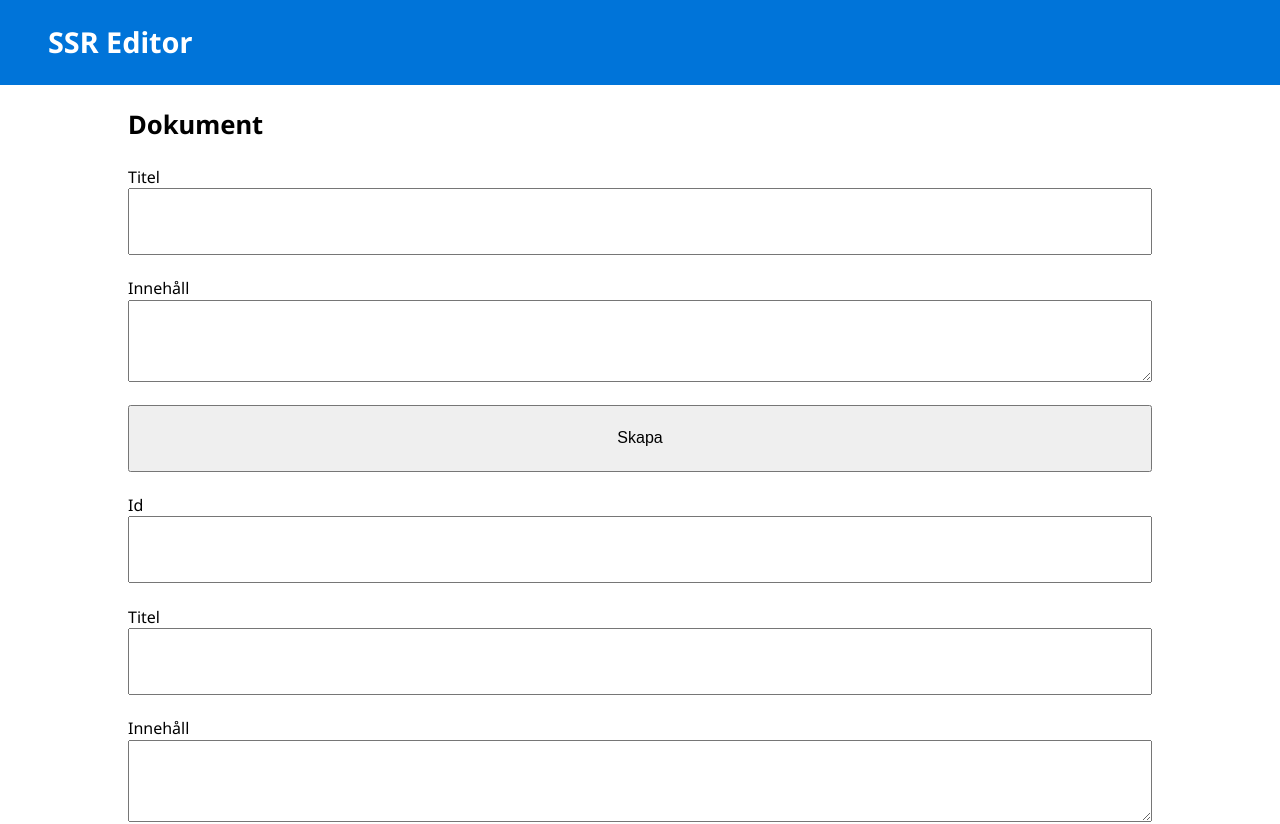
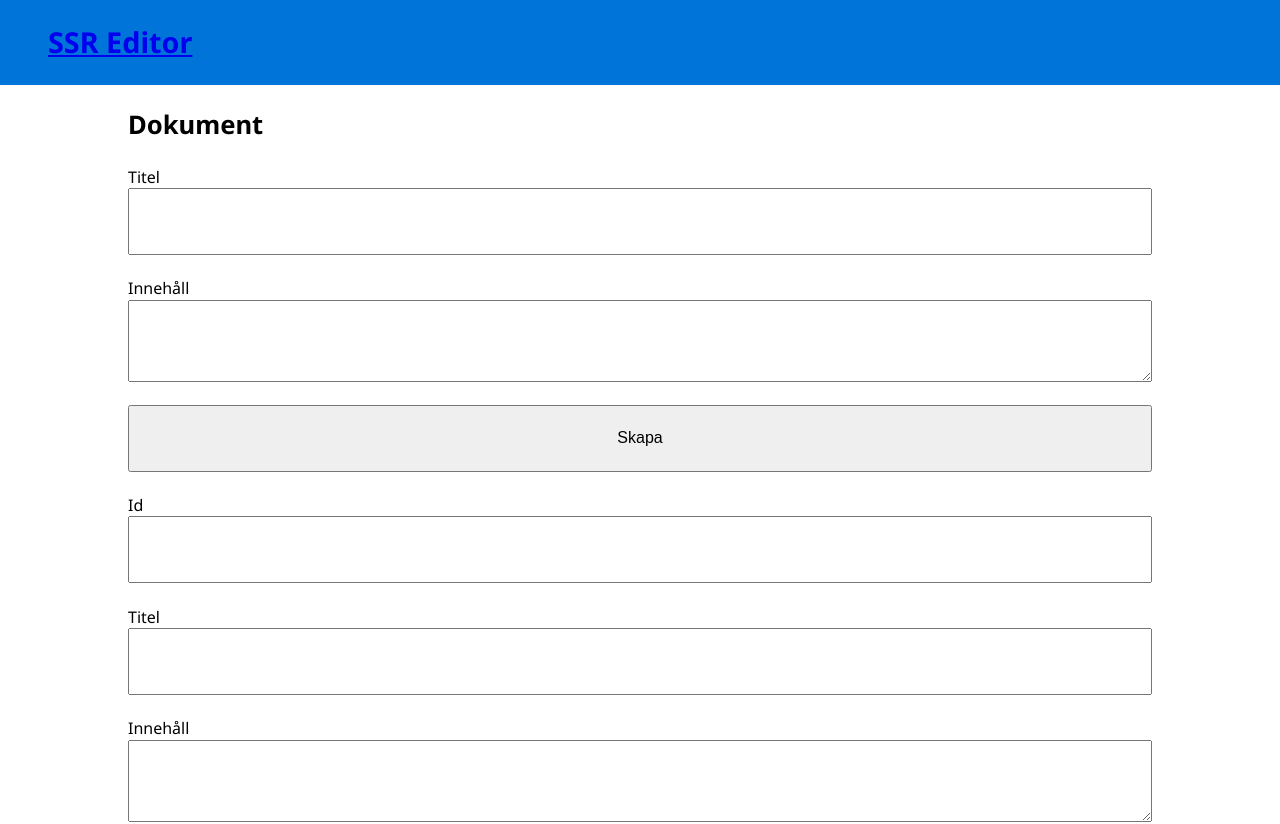
Before and after one commit to 7rip7ych/lucid-frontend, a React (Vite) app: page /1 in a window 1280 px wide. Shown: the top 824 px of the page. Built offline with nearby package versions, Linux system fonts and the light colour scheme; no server answers.

Commit message:
Add link to homepage

```diff
--- a/src/views/includes/header.jsx
+++ b/src/views/includes/header.jsx
@@ -5,7 +5,7 @@ function Header() {
         <>
 
         <header>
-            <h1>SSR Editor</h1>
+            <h1><a href="/">SSR Editor</a></h1>
         </header>
 
         </>
```
